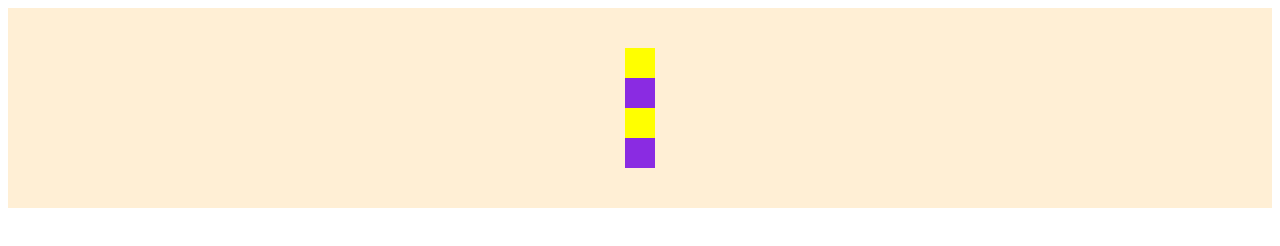
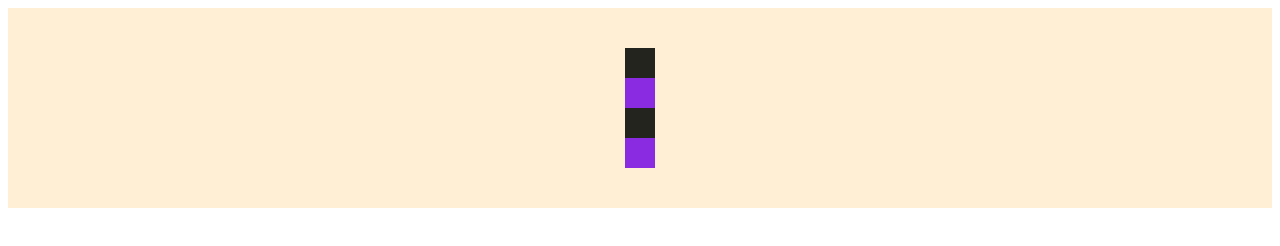
Before and after one commit to Soy-Zetta/Frontend_Developer, a plain HTML site: page flexbox/index.html in a window 1280 px wide. Drawn offline with Linux system fonts and the light colour scheme.

```diff
--- a/index.html
+++ b/flexbox/index.html
@@ -20,7 +20,7 @@
 
       }
       .container .item:nth-child(2n+1){
-        background: yellow;
+        background: rgb(36, 36, 31);
 
       }
 
```
Also changed, not shown: 1 other file.
